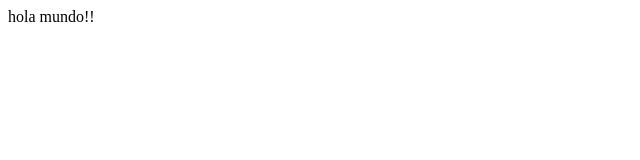
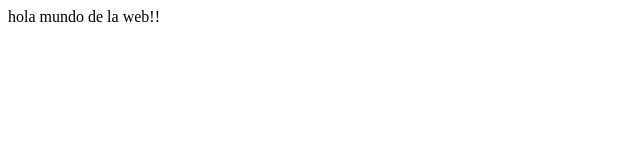
Before and after one commit to jlaguilarc/IngewebAAA2023-1, a plain HTML site: page index.html in a window 1280 px wide. Shown: the full height of the page, 0-640 px from the left. Drawn offline with Linux system fonts and the light colour scheme.

Commit message:
Update index.html
mensaje diferente

```diff
--- a/index.html
+++ b/index.html
@@ -7,6 +7,6 @@
     <title>Document</title>
 </head>
 <body>
-    hola mundo!!
+    hola mundo de la web!!
 </body>
 </html>
```
